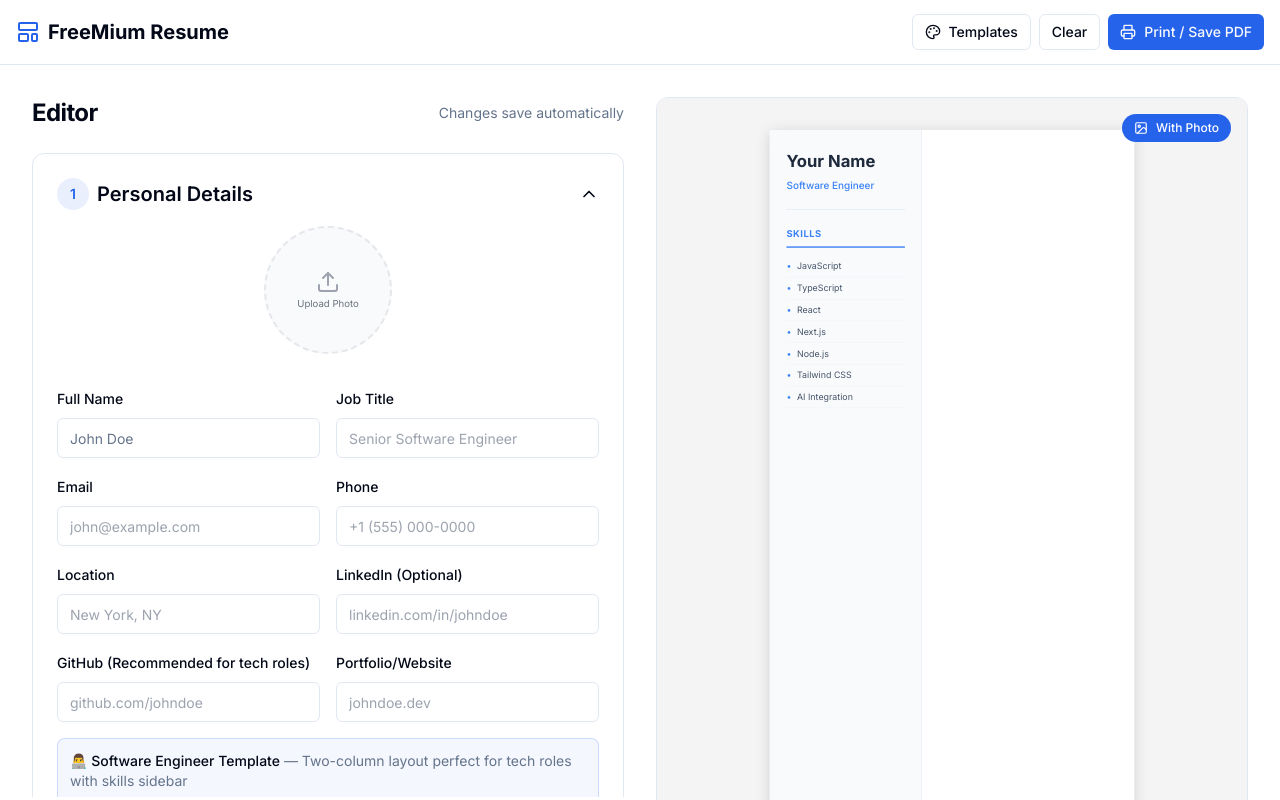
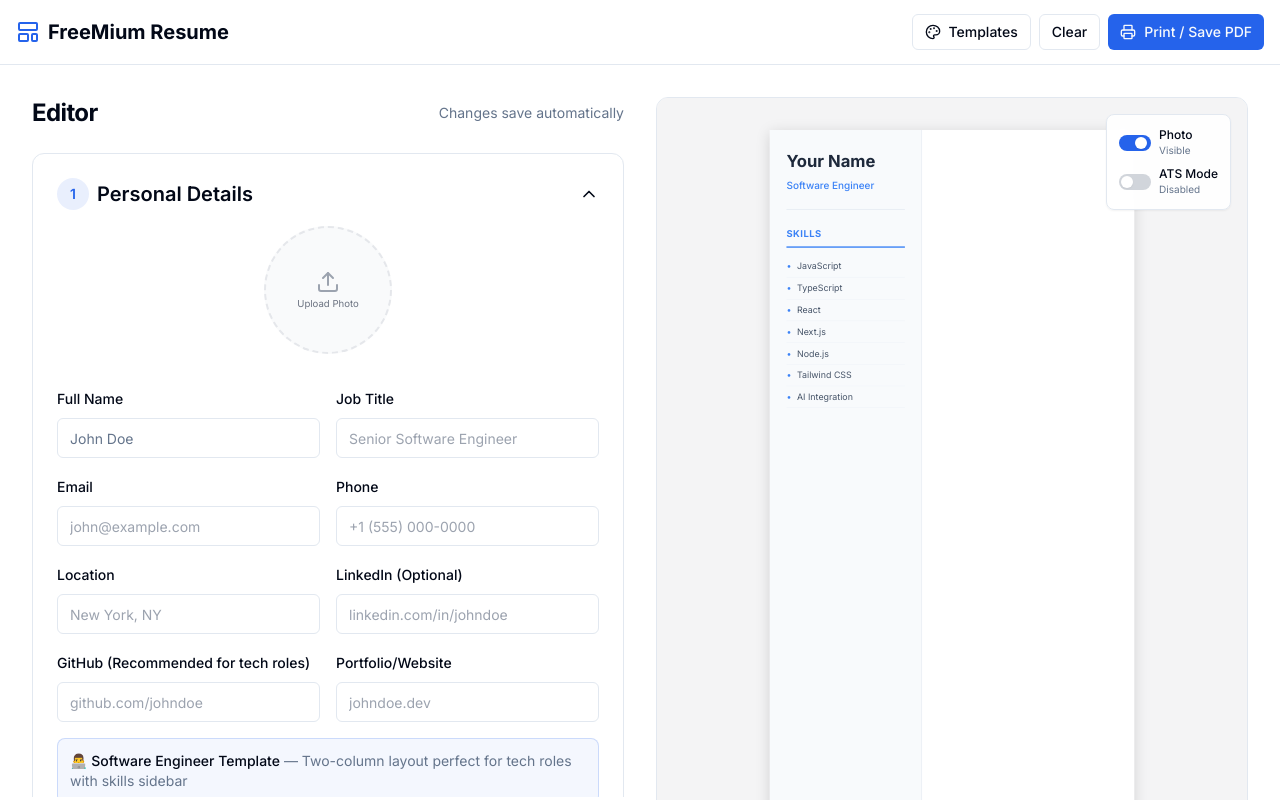
Before and after one commit to Adnanshahria/Resume-Builder-Hosted, a React (Vite) app in the folder apps/web/: page / in a window 1280 px wide. Shown: the top 800 px of the page. Built offline with nearby package versions, Linux system fonts and the light colour scheme.

Commit message:
feat: Toggle switches for Photo/ATS, broader US Letter page layout

```diff
--- a/apps/web/src/App.tsx
+++ b/apps/web/src/App.tsx
@@ -4,9 +4,9 @@ import { ResumeForm } from './components/ResumeForm';
 import { ResumeTemplate } from './components/ResumeTemplate';
 import { TemplateSelector } from './components/TemplateSelector';
 import { TemplateType } from './lib/templates';
-import { LayoutTemplate, Printer, Palette, Image, ImageOff, FileText } from 'lucide-react';
+import { LayoutTemplate, Printer, Palette } from 'lucide-react';
 import { Button } from './components/ui/Button';
-import { downloadLatex } from './services/latexService';
+import { ToggleSwitch } from './components/ui/ToggleSwitch';
 
 const INITIAL_DATA: ResumeData = {
   personalInfo: {
@@ -59,7 +59,7 @@ export default function App() {
     const handleResize = () => {
       if (containerRef.current) {
         const width = containerRef.current.clientWidth;
-        // 210mm is approx 794px. We want some padding.
+        // US Letter is 8.5in = 816px. We want some padding.
         const scale = Math.min((width - 40) / 794, 0.8);
         setPreviewScale(Math.max(scale, 0.3));
       }
@@ -144,22 +144,20 @@ export default function App() {
 
           {/* Right: Preview */}
           <div className="relative bg-muted/30 rounded-xl border border-border overflow-hidden flex flex-col">
-            {/* Photo Toggle */}
-            <div className="absolute top-4 right-4 z-10">
-              <button
-                onClick={() => setShowPhoto(!showPhoto)}
-                className={`flex items-center gap-2 px-3 py-1.5 rounded-full text-xs font-medium transition-all ${showPhoto
-                  ? 'bg-primary text-white'
-                  : 'bg-amber-100 text-amber-800 dark:bg-amber-900/30 dark:text-amber-300'
-                  }`}
-                title={showPhoto ? 'Click to hide photo (ATS-friendly)' : 'Click to show photo'}
-              >
-                {showPhoto ? (
-                  <><Image className="w-3.5 h-3.5" /> With Photo</>
-                ) : (
-                  <><ImageOff className="w-3.5 h-3.5" /> ATS Friendly</>
-                )}
-              </button>
+            {/* Toggle Controls */}
+            <div className="absolute top-4 right-4 z-10 flex flex-col gap-2 bg-card/90 backdrop-blur p-3 rounded-lg shadow-sm border border-border">
+              <ToggleSwitch
+                checked={showPhoto}
+                onChange={setShowPhoto}
+                label="Photo"
+                description={showPhoto ? 'Visible' : 'Hidden'}
+              />
+              <ToggleSwitch
+                checked={!showPhoto}
+                onChange={(val) => setShowPhoto(!val)}
+                label="ATS Mode"
+                description={!showPhoto ? 'Enabled' : 'Disabled'}
+              />
             </div>
             <div
               ref={containerRef}
--- a/apps/web/src/components/ResumePreview.tsx
+++ b/apps/web/src/components/ResumePreview.tsx
@@ -12,7 +12,7 @@ export const ResumePreview: React.FC<ResumePreviewProps> = ({ data, scale = 1 })
     <div
       className="bg-white text-black shadow-2xl mx-auto origin-top transition-transform duration-200"
       style={{
-        width: '210mm',
+        width: '8.5in', // US Letter - broader layout
         minHeight: '297mm',
         transform: `scale(${scale})`,
         marginBottom: `-${(1 - scale) * 297}mm`
--- /dev/null
+++ b/apps/web/src/components/ui/ToggleSwitch.tsx
@@ -0,0 +1,56 @@
+import React from 'react';
+
+interface ToggleSwitchProps {
+    checked: boolean;
+    onChange: (checked: boolean) => void;
+    label: string;
+    description?: string;
+    size?: 'sm' | 'md';
+}
+
+export const ToggleSwitch: React.FC<ToggleSwitchProps> = ({
+    checked,
+    onChange,
+    label,
+    description,
+    size = 'sm'
+}) => {
+    const switchSizes = {
+        sm: { track: 'w-8 h-4', thumb: 'w-3 h-3', translate: 'translate-x-4' },
+        md: { track: 'w-11 h-6', thumb: 'w-5 h-5', translate: 'translate-x-5' }
+    };
+
+    const { track, thumb, translate } = switchSizes[size];
+
+    return (
+        <label className="flex items-center gap-2 cursor-pointer select-none">
+            <button
+                type="button"
+                role="switch"
+                aria-checked={checked}
+                onClick={() => onChange(!checked)}
+                className={`
+                    relative inline-flex shrink-0 ${track} items-center rounded-full
+                    transition-colors duration-200 ease-in-out focus:outline-none focus:ring-2 focus:ring-primary/20
+                    ${checked ? 'bg-primary' : 'bg-gray-300 dark:bg-gray-600'}
+                `}
+            >
+                <span
+                    className={`
+                        ${thumb} rounded-full bg-white shadow-sm
+                        transition-transform duration-200 ease-in-out
+                        ${checked ? translate : 'translate-x-0.5'}
+                    `}
+                />
+            </button>
+            <div className="flex flex-col">
+                <span className="text-xs font-medium">{label}</span>
+                {description && (
+                    <span className="text-[10px] text-muted-foreground">{description}</span>
+                )}
+            </div>
+        </label>
+    );
+};
+
+export default ToggleSwitch;
--- a/apps/web/src/styles/resume-templates.css
+++ b/apps/web/src/styles/resume-templates.css
@@ -6,7 +6,8 @@
     background: white;
     color: #333;
     font-family: 'Inter', -apple-system, BlinkMacSystemFont, sans-serif;
-    width: 210mm;
+    width: 8.5in;
+    /* US Letter - broader than A4 */
     min-height: 297mm;
     box-shadow: 0 4px 20px rgba(0, 0, 0, 0.15);
 }
```
